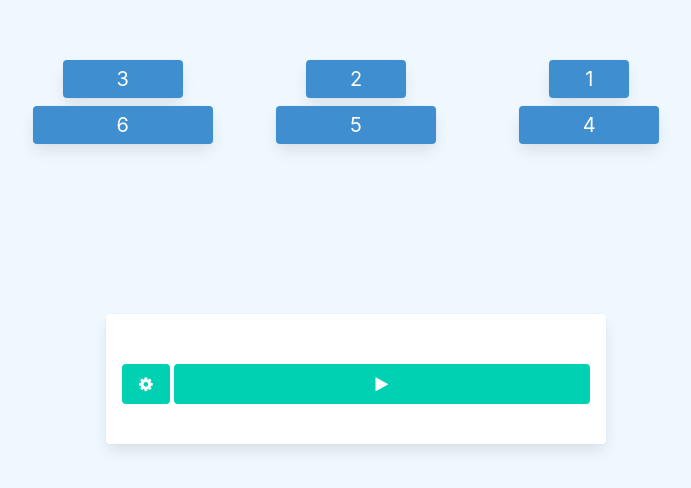
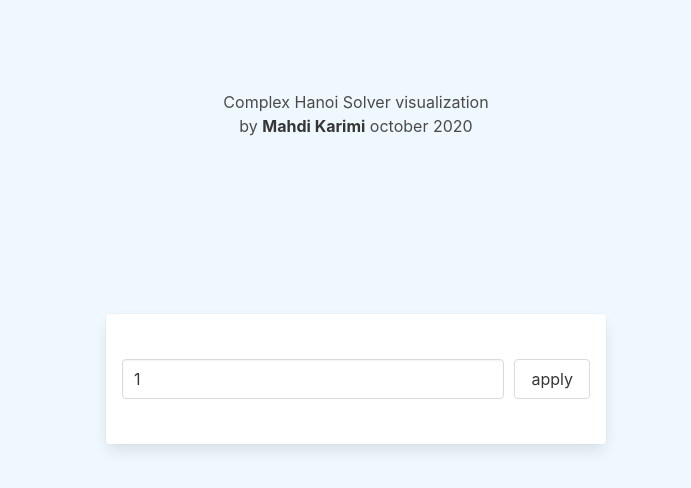
Before and after one commit to Mhdi-kr/visual-hanoi, a Vue app: page / in a window 1280 px wide. Shown: the part 286-774 px from the top of the page, without its empty margins (284-975 px from the left). Built offline with nearby package versions, Linux system fonts and the light colour scheme.

Commit message:
updated UI and finished the project

```diff
--- a/package.json
+++ b/package.json
@@ -5,7 +5,7 @@
   "scripts": {
     "serve": "vue-cli-service serve",
     "build": "vue-cli-service build",
-    "lint":  "vue-cli-service lint"
+    "lint": "vue-cli-service lint"
   },
   "dependencies": {
     "animate.css": "^4.1.1",
--- a/src/App.vue
+++ b/src/App.vue
@@ -1,120 +1,227 @@
 <template>
   <section style="height: 100vh">
     <div class="full-height-container">
-      <div id="app" class="columns hanoi-container has-text-centered is-align-items-flex-end">
+      <div class="about" style="text-align:center">
+        <h1>Complex Hanoi Solver visualization</h1>
+        <p>by <strong>Mahdi Karimi</strong> october 2020</p>
+      </div>
+      <div
+        v-if="instructions"
+        id="app"
+        class="columns hanoi-container has-text-centered is-align-items-flex-end"
+      >
         <section id="A" class="column is-align-items-flex-start">
-          <disk v-for="(element) in A.slice().reverse()" :key="element" :index="element"/>
+          <disk
+            v-for="element in A.slice().reverse()"
+            :key="element"
+            :index="element"
+            :total="diskPerColumn * 3 + 1"
+          />
         </section>
         <section id="B" class="column is-align-items-flex-start">
-          <disk v-for="(element) in B.slice().reverse()" :key="element" :index="element"/>
+          <disk
+            v-for="element in B.slice().reverse()"
+            :key="element"
+            :index="element"
+            :total="diskPerColumn * 3 + 1"
+          />
         </section>
         <section id="C" class="column is-align-items-flex-start">
-          <disk v-for="(element) in C.slice().reverse()" :key="element" :index="element"/>
+          <disk
+            v-for="element in C.slice().reverse()"
+            :key="element"
+            :index="element"
+            :total="diskPerColumn * 3 + 1"
+          />
         </section>
       </div>
     </div>
-    <div class="panels card is-rounded px-4 is-flex">
-      <button class="button mr-1 is-primary" @click="settings" style="top: 50px">
-        <i class="fa fa-cog"></i>
-      </button>
-      <button class="button is-fullwidth is-primary" :class="{ 'is-loading':isSolving }" @click="solve" style="top: 50px">
-        <i class="fa fa-play" v-if="!isSolving"></i>
-      </button>
+    <div
+      class="panels card is-rounded px-4"
+      style="display: flex; justify-content: center; align-items: center"
+    >
+      <div class="is-flex" v-if="appState === 'config'" style="width: 100%">
+        <input
+          class="input"
+          type="number"
+          v-model="input"
+          style="margin-right: 10px"
+          placeholder="number of disks per column"
+        />
+        <button class="button" @click="apply">apply</button>
+      </div>
+      <div class="is-flex" v-else style="width: 100%">
+        <button
+          class="button mr-1 is-primary"
+          :disabled="isSolving"
+          @click="openConfig"
+        >
+          <i class="fa fa-cog"></i>
+        </button>
+        <button
+          class="button is-fullwidth is-primary"
+          :class="{ 'is-loading': isSolving }"
+          @click="solve"
+        >
+          <i class="fa fa-play" v-if="!isSolving"></i>
+        </button>
+      </div>
     </div>
   </section>
 </template>
 
 <script>
-// import HanoiSolver from 'assets/complexHanoi'
 import disk from "@/components/disk";
 
+class HanoiSolver {
+  constructor(n) {
+    console.log(`for ${n} we have:`);
+    let filler = 1;
+    while (this.c.stack.length < n) {
+      this.a.stack.push(filler);
+      this.b.stack.push(filler + 1);
+      this.c.stack.push(filler + 2);
+      filler += 3;
+    }
+    // this.printState()
+    this.extendedHanoi(n, this.a, this.b, this.c);
+    // console.log(this.history)
+  }
+  a = {
+    name: "A",
+    stack: [],
+  };
+  b = {
+    name: "B",
+    stack: [],
+  };
+  c = {
+    name: "C",
+    stack: [],
+  };
+  history = [];
+  extendedHanoi(n, A, B, C) {
+    if (n == 1) {
+      console.log("here");
+      this.move(C, B);
+      this.move(A, C);
+      this.move(B, A);
+      this.move(B, C);
+      this.move(A, C);
+    } else {
+      this.extendedHanoi(n - 1, A, B, C);
+      this.hanoi(3 * n - 2, C, A, B);
+      this.move(A, C);
+      this.hanoi(3 * n - 1, B, A, C);
+    }
+  }
+  hanoi(n, A, B, C) {
+    if (n === 1) {
+      this.move(A, C);
+    } else {
+      this.hanoi(n - 1, A, C, B);
+      this.move(A, C);
+      this.hanoi(n - 1, B, A, C);
+    }
+  }
+  // printState(){
+  //     console.log(this.a.stack,this.b.stack,this.c.stack)
+  // }
+  move(A, B) {
+    const popped = A.stack.pop();
+    B.stack.push(popped);
+    this.history.push({
+      from: A.name,
+      to: B.name,
+    });
+    // this.printState()
+  }
+}
+
 async function sleep(ms) {
-  return new Promise(resolve => setTimeout(resolve, ms))
+  return new Promise((resolve) => setTimeout(resolve, ms));
 }
 export default {
-  name: 'App',
+  name: "App",
   components: {
-    disk
+    disk,
   },
   methods: {
-    settings: function (){
+    apply() {
+      if (this.input < 8 && this.input > 0) {
+        this.diskPerColumn = parseInt(this.input);
+        this.instructions = null;
+        let a = [];
+        let b = [];
+        let c = [];
+        a[0] = 1;
+        b[0] = 2;
+        c[0] = 3;
+        for (let index = 1; index < this.diskPerColumn; index++) {
+          a[index] = a[index - 1] + 3;
+          b[index] = b[index - 1] + 3;
+          c[index] = c[index - 1] + 3;
+        }
+        this.A = a;
+        this.B = b;
+        this.C = c;
+        let temp = new HanoiSolver(this.input).history;
+        this.instructions = temp;
+        this.appState = "ready";
+      } else {
+        window.alert("input range is bigger than 0 and less than 8.");
+      }
     },
+    closeConfig() {
+      this.appState = "ready";
+    },
+    openConfig() {
+      this.appState = "config";
+    },
+    settings: function () {},
     solve: async function () {
       let popped;
-      this.isSolving = true
+      this.isSolving = true;
       for (let i = 0; i < this.instructions.length; i++) {
         switch (this.instructions[i].from) {
           case "A":
-            popped = this.A.pop()
-            break
+            popped = this.A.pop();
+            break;
           case "B":
-            popped = this.B.pop()
-            break
+            popped = this.B.pop();
+            break;
           case "C":
-            popped = this.C.pop()
-            break
+            popped = this.C.pop();
+            break;
         }
         switch (this.instructions[i].to) {
           case "A":
-            this.A.push(popped)
-            break
+            this.A.push(popped);
+            break;
           case "B":
-            this.B.push(popped)
-            break
+            this.B.push(popped);
+            break;
           case "C":
-            this.C.push(popped)
-            break
+            this.C.push(popped);
+            break;
         }
-        await sleep(500)
+        await sleep(400);
       }
-      this.isSolving = false
+      this.isSolving = false;
+      this.appState = "finished";
     },
-    move: function (){
-      setTimeout(()=>{
-
-      })
-    }
   },
   data: () => ({
-    instructions: [
-      { from: 'C', to: 'B' }, { from: 'A', to: 'C' },
-      { from: 'B', to: 'A' }, { from: 'B', to: 'C' },
-      { from: 'A', to: 'C' }, { from: 'C', to: 'A' },
-      { from: 'C', to: 'B' }, { from: 'A', to: 'B' },
-      { from: 'C', to: 'A' }, { from: 'B', to: 'C' },
-      { from: 'B', to: 'A' }, { from: 'C', to: 'A' },
-      { from: 'C', to: 'B' }, { from: 'A', to: 'B' },
-      { from: 'A', to: 'C' }, { from: 'B', to: 'C' },
-      { from: 'A', to: 'B' }, { from: 'C', to: 'A' },
-      { from: 'C', to: 'B' }, { from: 'A', to: 'B' },
-      { from: 'A', to: 'C' }, { from: 'B', to: 'C' },
-      { from: 'B', to: 'A' }, { from: 'C', to: 'A' },
-      { from: 'B', to: 'C' }, { from: 'A', to: 'B' },
-      { from: 'A', to: 'C' }, { from: 'B', to: 'C' },
-      { from: 'B', to: 'A' }, { from: 'C', to: 'A' },
-      { from: 'C', to: 'B' }, { from: 'A', to: 'B' },
-      { from: 'C', to: 'A' }, { from: 'B', to: 'C' },
-      { from: 'B', to: 'A' }, { from: 'C', to: 'A' },
-      { from: 'B', to: 'C' }, { from: 'A', to: 'B' },
-      { from: 'A', to: 'C' }, { from: 'B', to: 'C' },
-      { from: 'A', to: 'B' }, { from: 'C', to: 'A' },
-      { from: 'C', to: 'B' }, { from: 'A', to: 'B' },
-      { from: 'A', to: 'C' }, { from: 'B', to: 'C' },
-      { from: 'B', to: 'A' }, { from: 'C', to: 'A' },
-      { from: 'B', to: 'C' }, { from: 'A', to: 'B' },
-      { from: 'A', to: 'C' }, { from: 'B', to: 'C' }
-    ],
-    initial: {
-      A: [4,2],
-      B: [3,1],
-      C: []
-    },
-    A: [1,4],
-    B: [2,5],
-    C: [3,6],
+    instructions: null,
+    A: [1, 4],
+    B: [2, 5],
+    C: [3, 6],
+    diskPerColumn: 1,
+    input: 1,
     isSolving: false,
+    appState: "config",
   }),
-}
+};
 </script>
 
 <style>
--- a/src/assets/complexHanoi.js
+++ b/src/assets/complexHanoi.js
@@ -1,4 +1,4 @@
-export default class HanoiSolver {
+class HanoiSolver {
     constructor(n) {
         console.log(`for ${n} we have:`)
         let filler = 1;
@@ -61,3 +61,4 @@ export default class HanoiSolver {
         this.printState()
     }
 }
+new HanoiSolver(1)
--- a/src/components/disk.vue
+++ b/src/components/disk.vue
@@ -1,6 +1,6 @@
 <template>
-  <div class="card mb-2 py-1 has-background-info has-text-white animate__animated " :style="'width:' + ( 200 - 20*index ) + 'px;margin: auto;'" :class="{'animate__fadeInDown animate__faster': isShown, 'animate__fadeOutUp': !isShown}">
-    <p class="is-size-5">{{ 7 - index }}</p>
+  <div class="card mb-2 py-1 has-background-info has-text-white animate__animated " :style="'width:' + ( 200 - 5*index ) + 'px;margin: auto;'" :class="{'animate__fadeInDown animate__faster': isShown, 'animate__fadeOutUp': !isShown}">
+    <p class="is-size-5">{{ total - index }}</p>
   </div>
 </template>
 <script>
@@ -11,14 +11,17 @@
       isShown: null
     }),
     props: {
-      index
+      index,
+      total: {
+        type: Number
+      }
     },
     beforeMount() {
-      console.log(`${this.index} is mounted`)
+      // console.log(`${this.index} is mounted`)
       this.isShown = true
     },
     beforeDestroy() {
-      console.log(`${this.index} is destroyed`)
+      // console.log(`${this.index} is destroyed`)
       this.isShown = false
     }
   }
```
Also changed, not shown: 1 other file (tests, documents, lock files or other folders).
